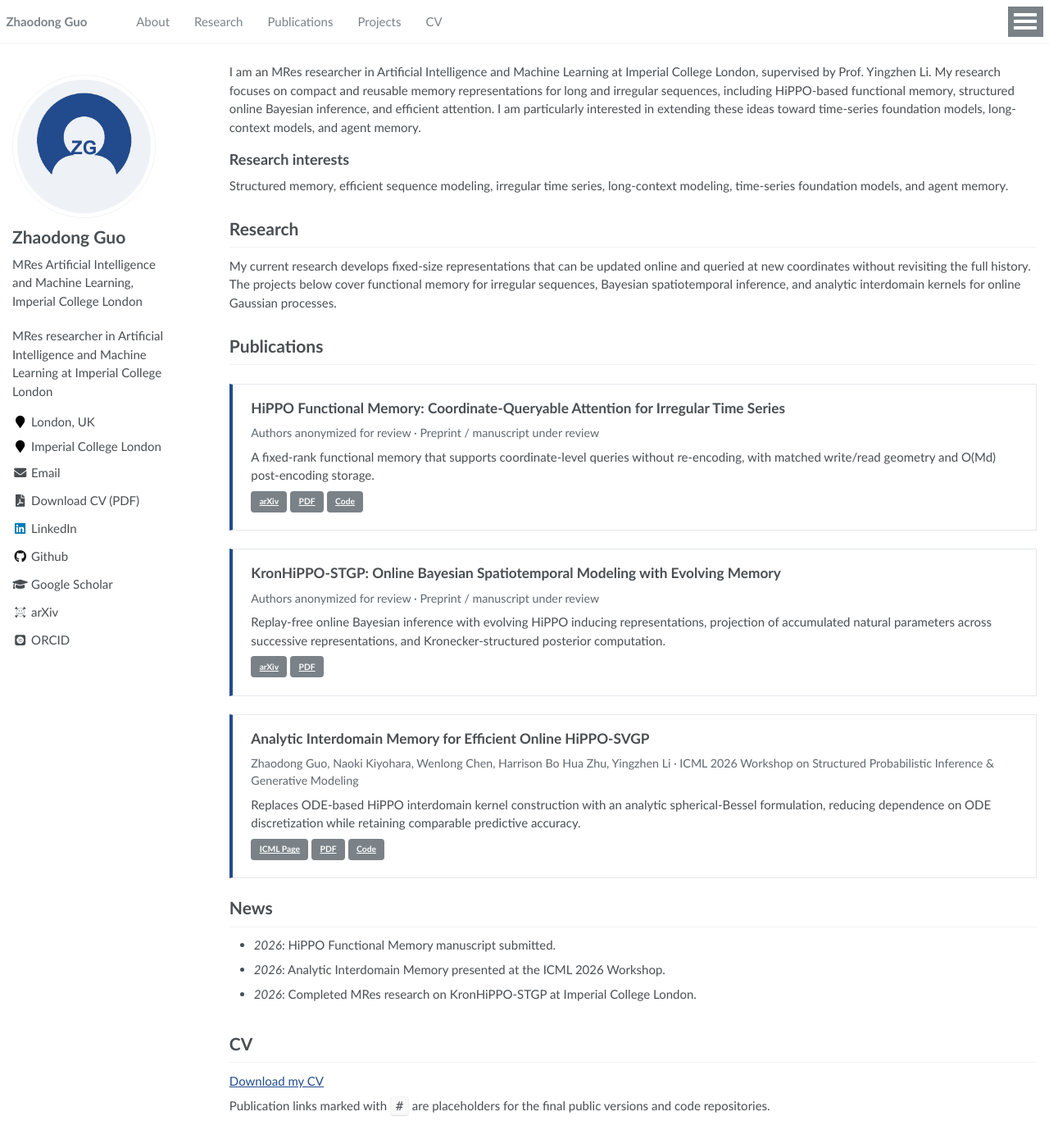
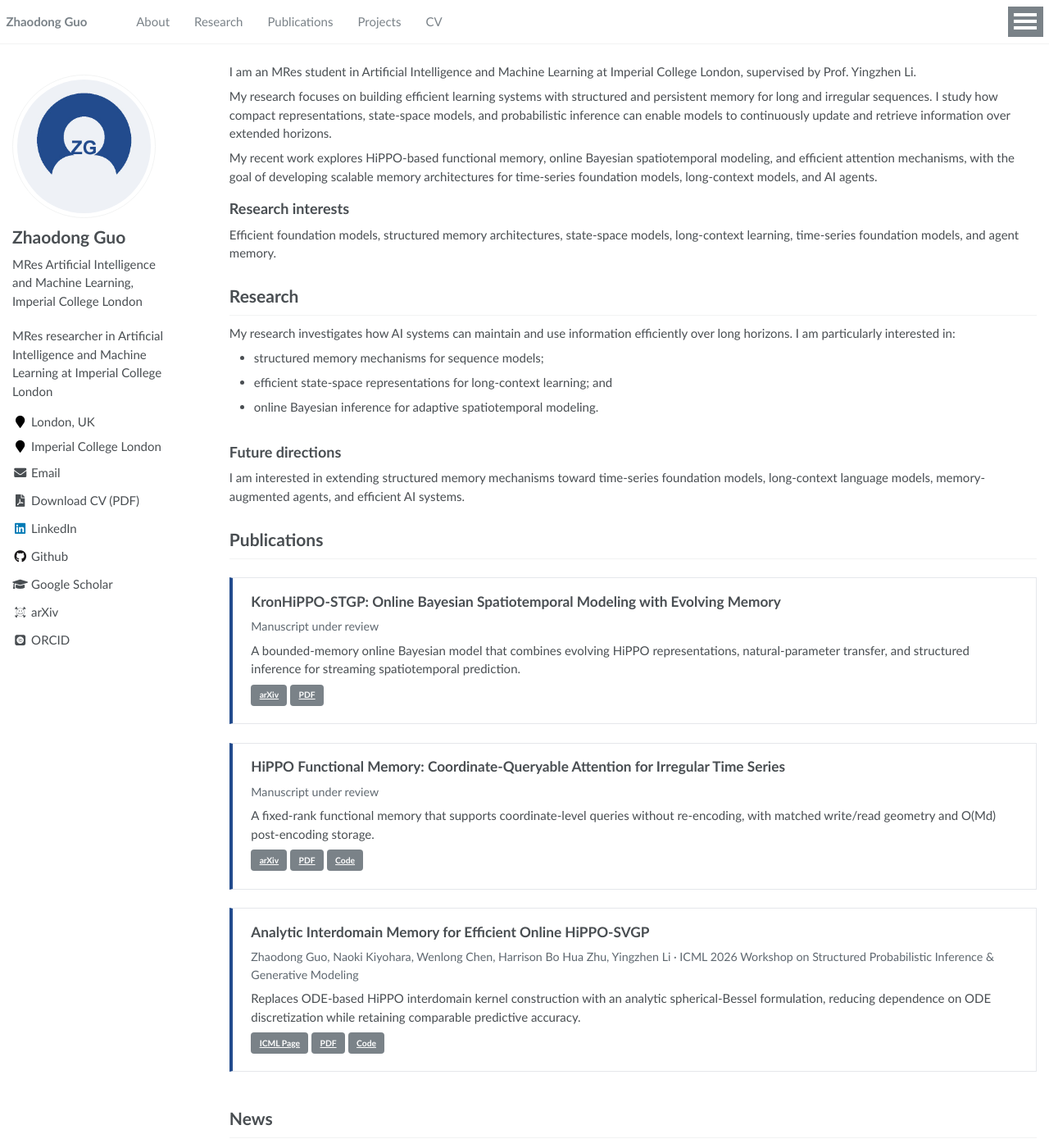
Before and after one commit to zhaodong929/zhaodong929.github.io, a Jekyll site: the page built from _pages/about.md, in a window 1280 px wide and 1400 px high. Shown: the whole window at 82% size. Built offline with Jekyll 4.4.1, drawn with Linux system fonts in a browser that asks for light colours; some web fonts are replaced; some of the changed text lies outside the part shown.

Commit message:
Refine homepage for PhD applications

```diff
--- a/_pages/about.md
+++ b/_pages/about.md
@@ -10,34 +10,48 @@ redirect_from:
 
 <span class="anchor" id="about"></span>
 
-I am an MRes researcher in Artificial Intelligence and Machine Learning at Imperial College London, supervised by Prof. Yingzhen Li. My research focuses on compact and reusable memory representations for long and irregular sequences, including HiPPO-based functional memory, structured online Bayesian inference, and efficient attention. I am particularly interested in extending these ideas toward time-series foundation models, long-context models, and agent memory.
+I am an MRes student in Artificial Intelligence and Machine Learning at Imperial College London, supervised by Prof. Yingzhen Li.
+
+My research focuses on building efficient learning systems with structured and persistent memory for long and irregular sequences. I study how compact representations, state-space models, and probabilistic inference can enable models to continuously update and retrieve information over extended horizons.
+
+My recent work explores HiPPO-based functional memory, online Bayesian spatiotemporal modeling, and efficient attention mechanisms, with the goal of developing scalable memory architectures for time-series foundation models, long-context models, and AI agents.
 
 ## Research interests
 
-Structured memory, efficient sequence modeling, irregular time series, long-context modeling, time-series foundation models, and agent memory.
+Efficient foundation models, structured memory architectures, state-space models, long-context learning, time-series foundation models, and agent memory.
 
 <span class="anchor" id="research"></span>
 
 # Research
 
-My current research develops fixed-size representations that can be updated online and queried at new coordinates without revisiting the full history. The projects below cover functional memory for irregular sequences, Bayesian spatiotemporal inference, and analytic interdomain kernels for online Gaussian processes.
+My research investigates how AI systems can maintain and use information efficiently over long horizons. I am particularly interested in:
+
+- structured memory mechanisms for sequence models;
+- efficient state-space representations for long-context learning; and
+- online Bayesian inference for adaptive spatiotemporal modeling.
+
+<span class="anchor" id="future-directions"></span>
+
+## Future directions
+
+I am interested in extending structured memory mechanisms toward time-series foundation models, long-context language models, memory-augmented agents, and efficient AI systems.
 
 <span class="anchor" id="publications"></span>
 
 # Publications
 
 <article class="publication-card">
-  <h2>HiPPO Functional Memory: Coordinate-Queryable Attention for Irregular Time Series</h2>
-  <p class="publication-meta">Authors anonymized for review · Preprint / manuscript under review</p>
-  <p>A fixed-rank functional memory that supports coordinate-level queries without re-encoding, with matched write/read geometry and O(Md) post-encoding storage.</p>
-  <p class="publication-links"><a class="btn btn--small" href="#">arXiv</a> <a class="btn btn--small" href="#">PDF</a> <a class="btn btn--small" href="#">Code</a></p>
+  <h2>KronHiPPO-STGP: Online Bayesian Spatiotemporal Modeling with Evolving Memory</h2>
+  <p class="publication-meta">Manuscript under review</p>
+  <p>A bounded-memory online Bayesian model that combines evolving HiPPO representations, natural-parameter transfer, and structured inference for streaming spatiotemporal prediction.</p>
+  <p class="publication-links"><a class="btn btn--small" href="https://arxiv.org/">arXiv</a> <a class="btn btn--small" href="#">PDF</a></p>
 </article>
 
 <article class="publication-card">
-  <h2>KronHiPPO-STGP: Online Bayesian Spatiotemporal Modeling with Evolving Memory</h2>
-  <p class="publication-meta">Authors anonymized for review · Preprint / manuscript under review</p>
-  <p>Replay-free online Bayesian inference with evolving HiPPO inducing representations, projection of accumulated natural parameters across successive representations, and Kronecker-structured posterior computation.</p>
-  <p class="publication-links"><a class="btn btn--small" href="#">arXiv</a> <a class="btn btn--small" href="#">PDF</a></p>
+  <h2>HiPPO Functional Memory: Coordinate-Queryable Attention for Irregular Time Series</h2>
+  <p class="publication-meta">Manuscript under review</p>
+  <p>A fixed-rank functional memory that supports coordinate-level queries without re-encoding, with matched write/read geometry and O(Md) post-encoding storage.</p>
+  <p class="publication-links"><a class="btn btn--small" href="https://arxiv.org/">arXiv</a> <a class="btn btn--small" href="#">PDF</a> <a class="btn btn--small" href="#">Code</a></p>
 </article>
 
 <article class="publication-card">
@@ -46,6 +60,8 @@ My current research develops fixed-size representations that can be updated onli
   <p>Replaces ODE-based HiPPO interdomain kernel construction with an analytic spherical-Bessel formulation, reducing dependence on ODE discretization while retaining comparable predictive accuracy.</p>
   <p class="publication-links"><a class="btn btn--small" href="https://icml.cc/virtual/2026/74293">ICML Page</a> <a class="btn btn--small" href="#">PDF</a> <a class="btn btn--small" href="#">Code</a></p>
 </article>
+
+<span class="anchor" id="news"></span>
 
 # News
 
@@ -57,6 +73,6 @@ My current research develops fixed-size representations that can be updated onli
 
 # CV
 
-[Download my CV](files/Zhaodong_Guo_CV.pdf)
+<p><a class="btn btn--primary" href="{{ '/files/Zhaodong_Guo_CV.pdf' | relative_url }}">Download CV (PDF)</a></p>
 
-Publication links marked with `#` are placeholders for the final public versions and code repositories.
+Publication links marked with `#` are placeholders for final public versions and code repositories. The arXiv buttons currently point to the arXiv homepage until paper identifiers are available.
```
